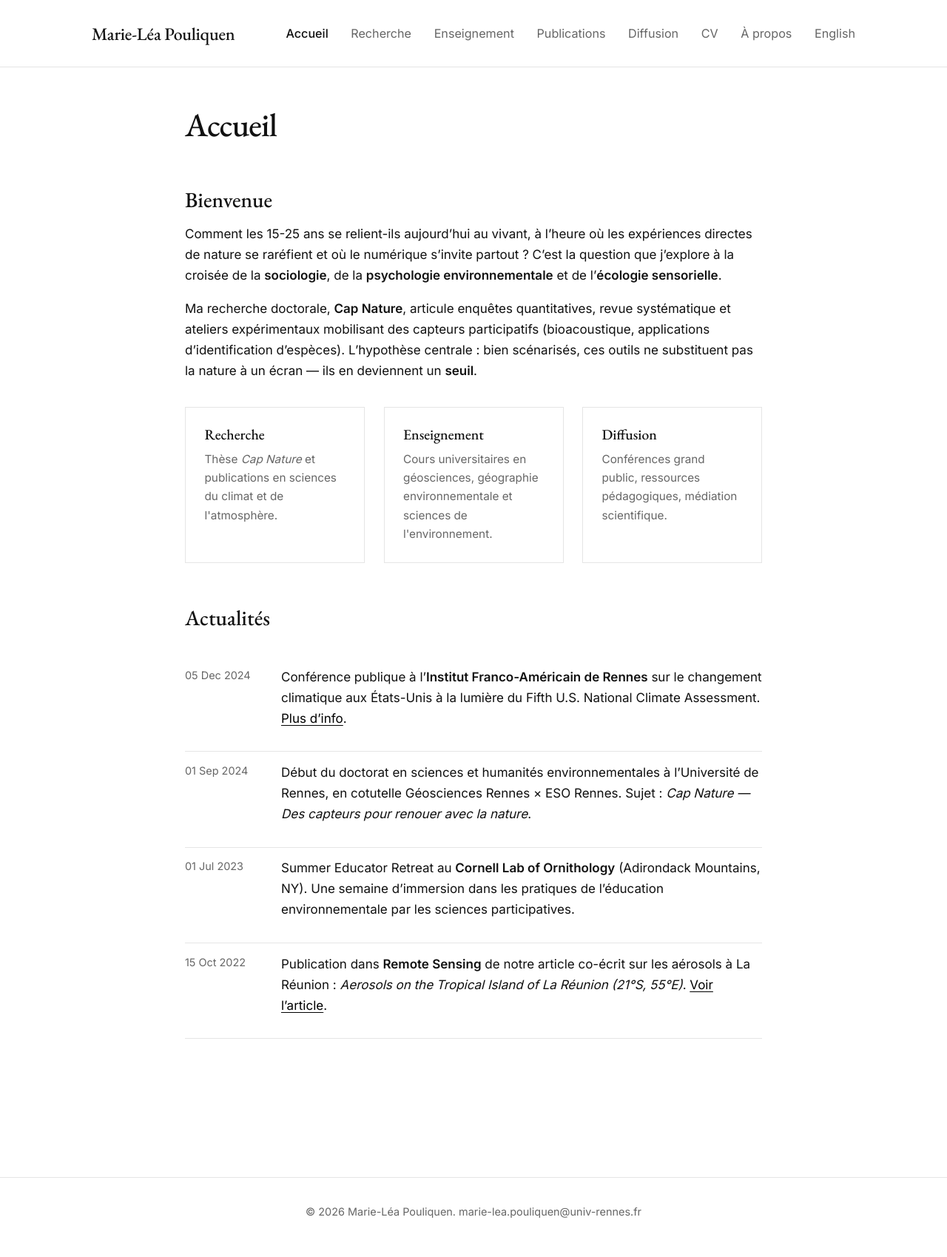
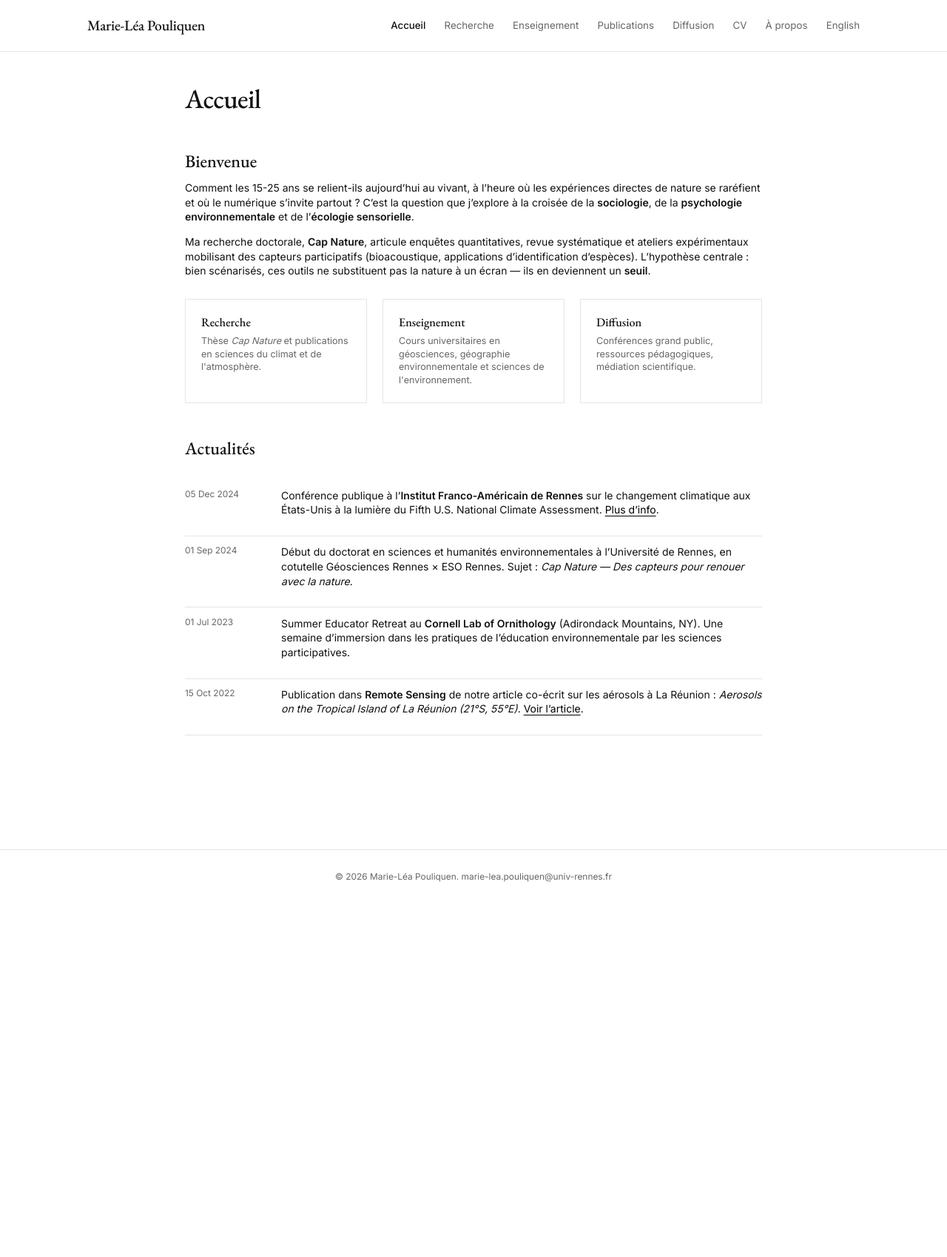
Before and after one commit to marieleapouliquen/marieleapouliquen.github.io, a Jekyll site: the page built from _pages/index.md, in a window 1280 px wide. Shown: the whole page at 74% size. Built offline with Jekyll 4.4.1, drawn with Linux system fonts in a browser that asks for light colours; after the commit the page ends 1234 px from its top, so only the background shows below that.

Commit message:
Update main.css

```diff
--- a/assets/css/main.css
+++ b/assets/css/main.css
@@ -18,8 +18,8 @@
   --font-mono: 'JetBrains Mono', Consolas, Monaco, monospace;
 
   --max-width: 1100px;
-  --text-base: 17px;
-  --line-height: 1.65;
+  --text-base: 14px;
+  --line-height: 1.4;
 }
 
 *, *::before, *::after { box-sizing: border-box; }
```
